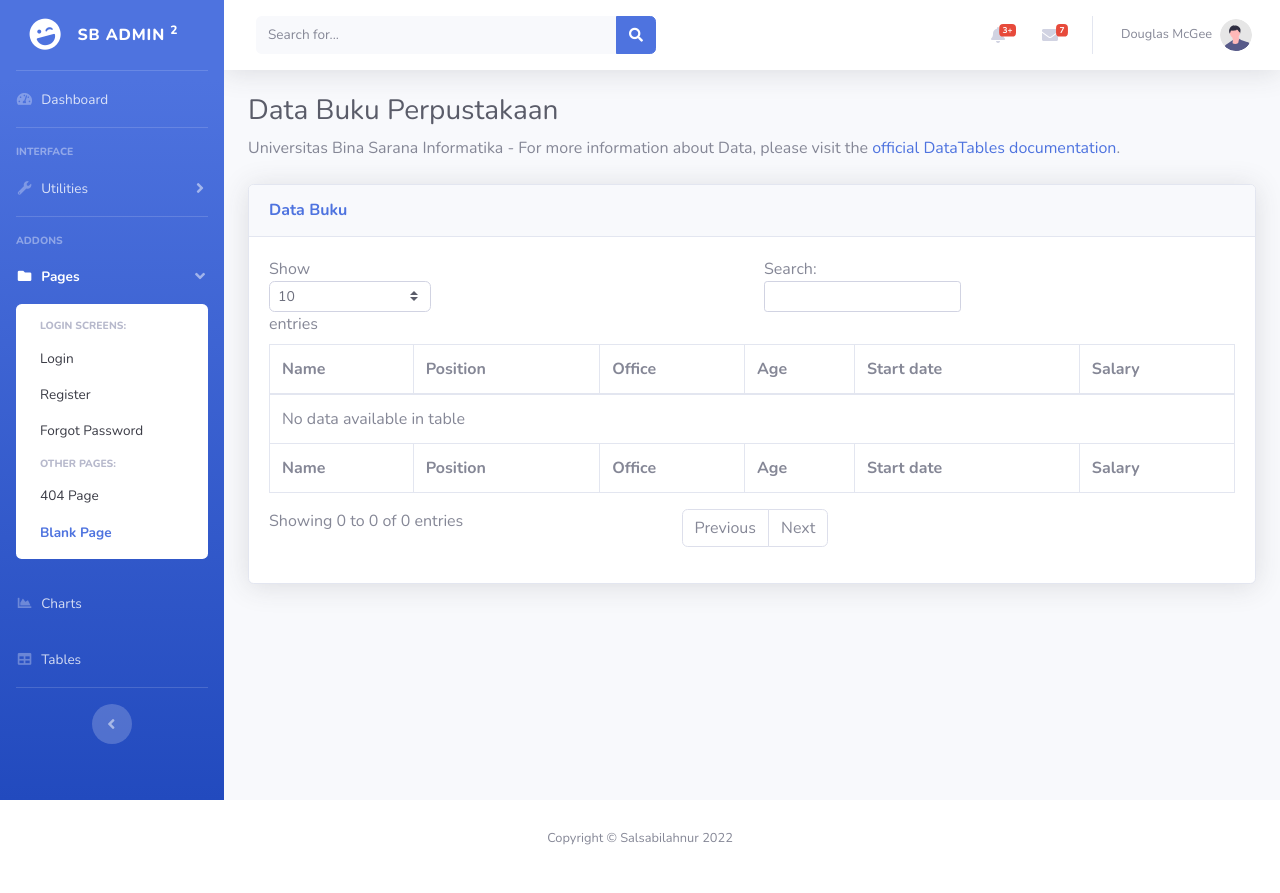
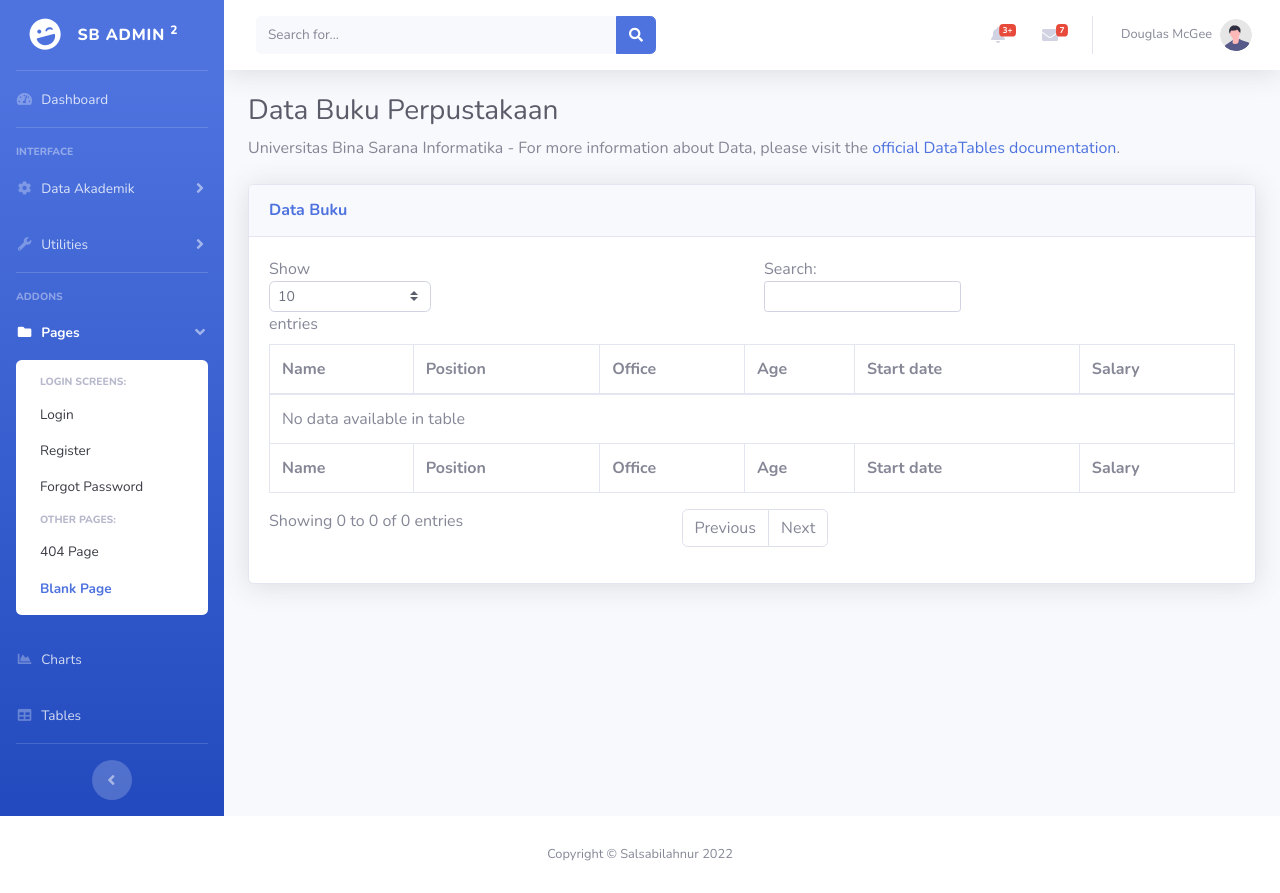
Before and after one commit to Salsabilahnur/Latihan-git, a CodeIgniter app: page /PUSTAKA-BOOKING/index.php/home/index in a window 1280 px wide. Before the commit the page ends 845 px from the top, so only its background shows below. Run offline with CodeIgniter, Linux system fonts and the light colour scheme; data that the repository does not hold is empty; some libraries are stand-ins or nearby versions.

Commit message:
Update sidebar

```diff
--- a/application/views/templates/sidebar.php
+++ b/application/views/templates/sidebar.php
@@ -28,7 +28,19 @@
             </div>
 
             <!-- Nav Item - Pages Collapse Menu -->
-
+            <li class="nav-item">
+                <a class="nav-link collapsed" href="#" data-toggle="collapse" data-target="#collapseTwo" aria-expanded="true" aria-controls="collapseTwo">
+                    <i class="fas fa-fw fa-cog"></i>
+                    <span>Data Akademik</span>
+                </a>
+                <div id="collapseTwo" class="collapse" aria-labelledby="headingTwo" data-parent="#accordionSidebar">
+                    <div class="bg-white py-2 collapse-inner rounded">
+                        <h6 class="collapse-header">Data Mahasiswa:</h6>
+                        <a class="collapse-item" href="<?= base_url('');?>">Data Diri Mahasiswa</a>
+                        <a class="collapse-item" href="cards.html">KRS</a>
+                    </div>
+                </div>
+            </li>
 
             <!-- Nav Item - Utilities Collapse Menu -->
             <li class="nav-item">
```
